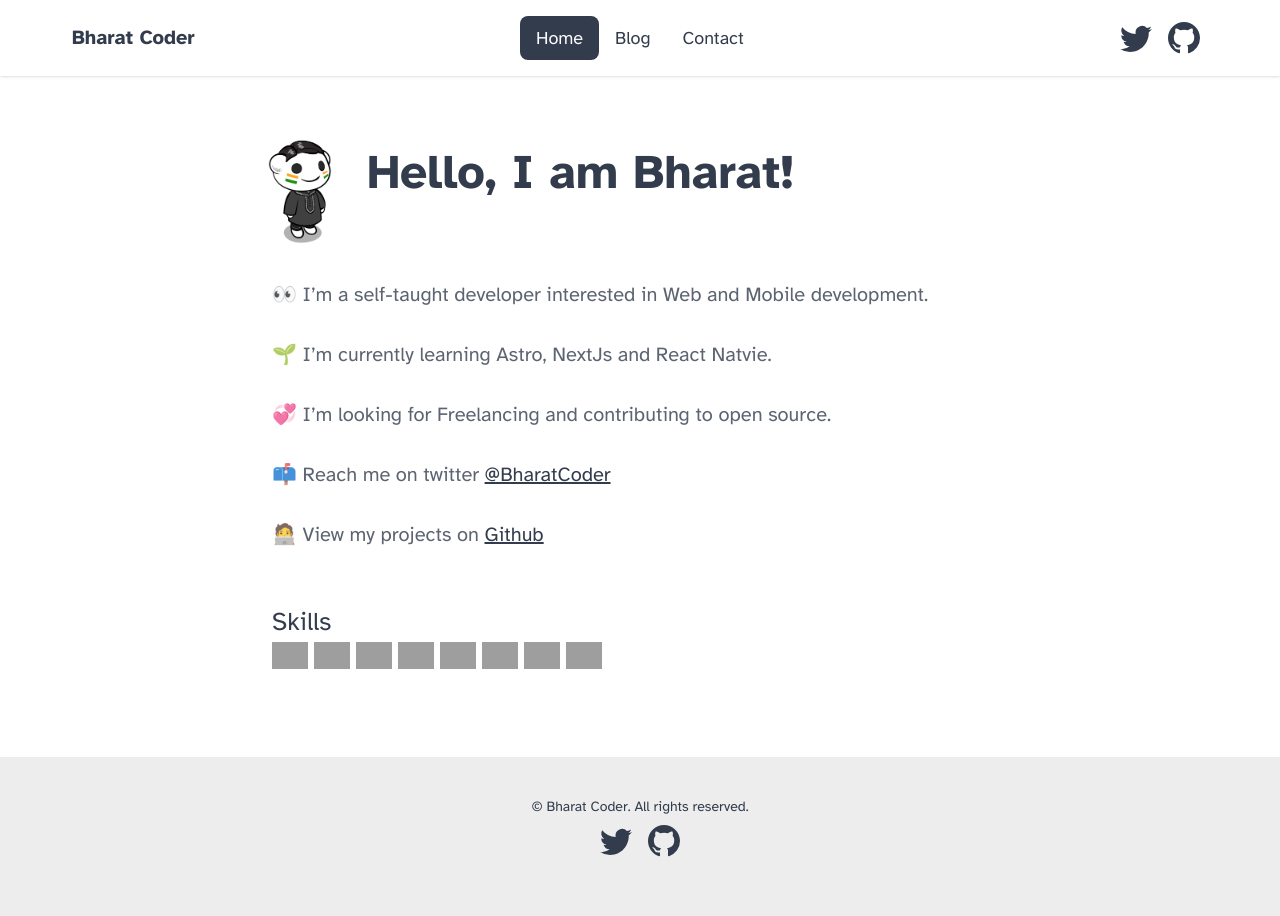
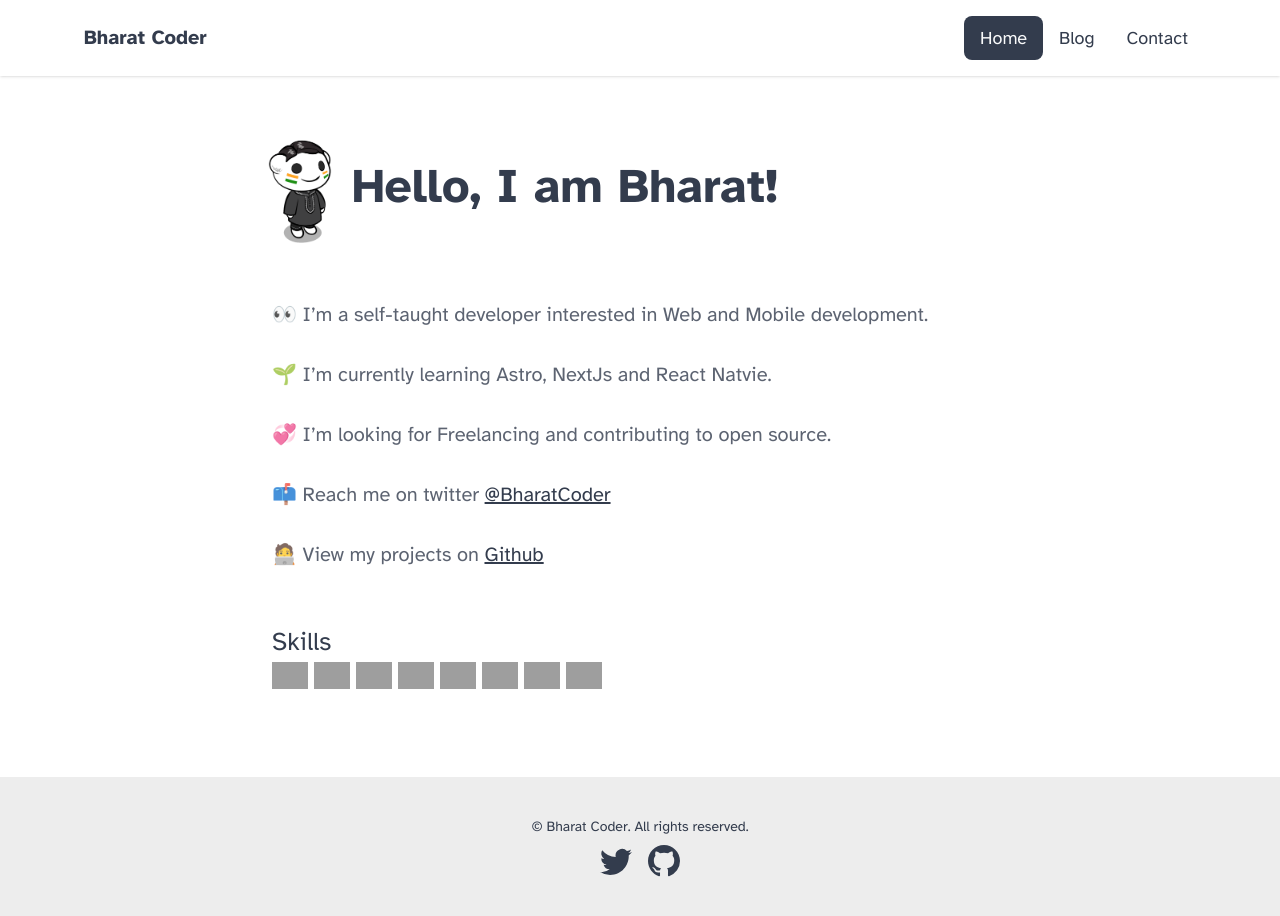
Before and after one commit to BharatCoder9/BharatCoder, an Astro site: page / in a window 1280 px wide. Built offline with nearby package versions, Linux system fonts and the light colour scheme; Astro itself is replaced by a stand-in of ours; grey boxes are pictures that could not be loaded.

Commit message:
Font and menu

```diff
--- a/src/components/Header.astro
+++ b/src/components/Header.astro
@@ -5,9 +5,9 @@ import { SITE_TITLE } from '../consts';
 ---
 
 <header class="shadow bg-base-100">
-	<nav class="navbar mx-auto max-w-6xl">
+	<nav class="navbar flex justify-between mx-auto max-w-6xl">
 		<div class="navbar-start">
-			<h2 class="text-lg md:text-xl font-bold"><a href="/">{SITE_TITLE}</a></h2>
+			<h2 class="text-lg md:text-xl font-bold ml-3"><a href="/">{SITE_TITLE}</a></h2>
 		</div>
 		<div class="navbar-center">
 			<ul class="menu menu-horizontal text-sm md:text-lg px-1">
@@ -16,8 +16,5 @@ import { SITE_TITLE } from '../consts';
 				<HeaderLink href="/contact">Contact</HeaderLink>
 			</ul>
 		</div>
-		<div class="navbar-end">
-			<SocialLinks/>
-		</div>
 	</nav>
 </header>
--- a/src/pages/index.astro
+++ b/src/pages/index.astro
@@ -7,7 +7,7 @@ import bharatImg from '../img/BharatCoder500.png';
 ---
 
 <Layout>
-	<h1 class="text-5xl font-bold"><Image class="BharatImg inline" width={100} height={124} src={bharatImg} alt="Bharat Coder" /> Hello, I am Bharat!</h1>
+	<h1 class="text-xl md:text-5xl font-bold flex items-center"><Image class="BharatImg inline" width={100} height={124} src={bharatImg} alt="Bharat Coder" /> Hello, I am Bharat!</h1>
 	<section class="prose lg:prose-xl">
 		<p>
 			👀 I’m a self-taught developer interested in Web and Mobile development.
@@ -32,7 +32,6 @@ import bharatImg from '../img/BharatCoder500.png';
 <style>
 	.BharatImg {
 		margin-left: -20px;
-		margin-bottom: -20px;
 	}
 
 	section {
```
